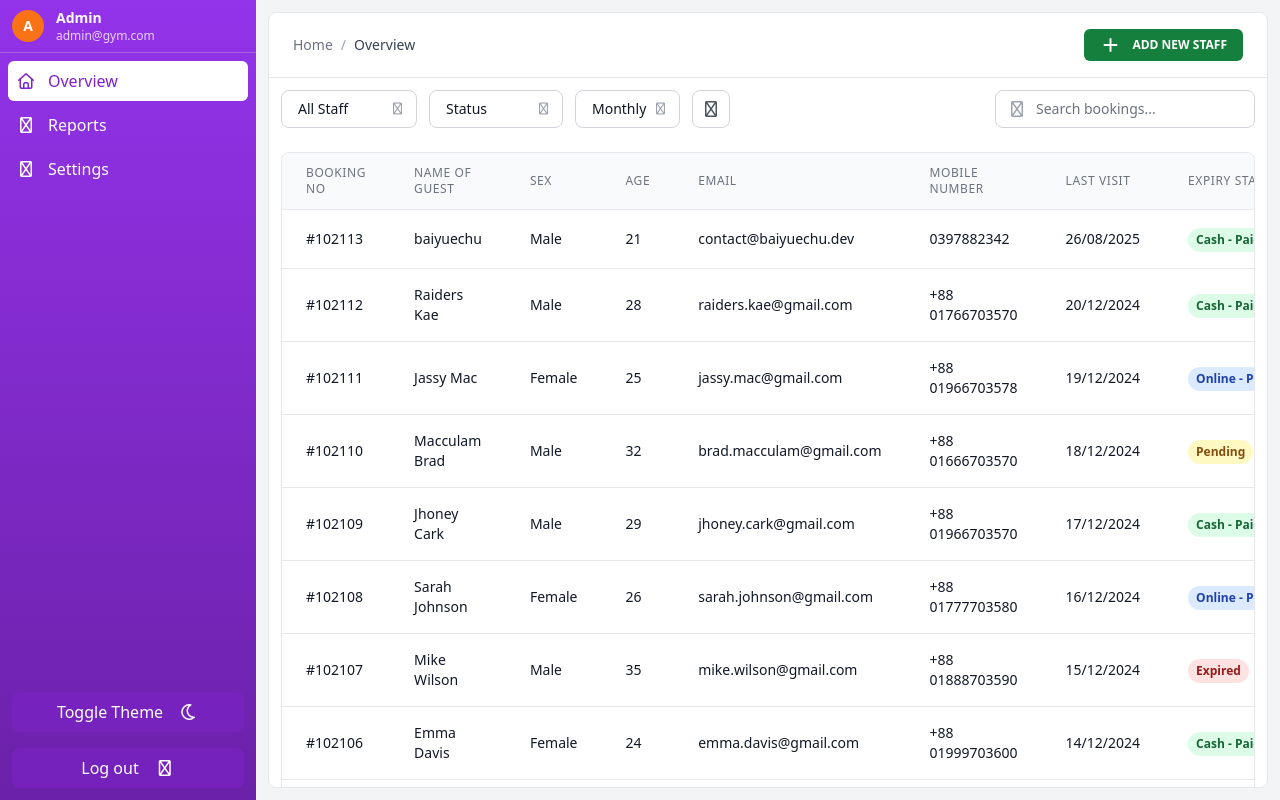
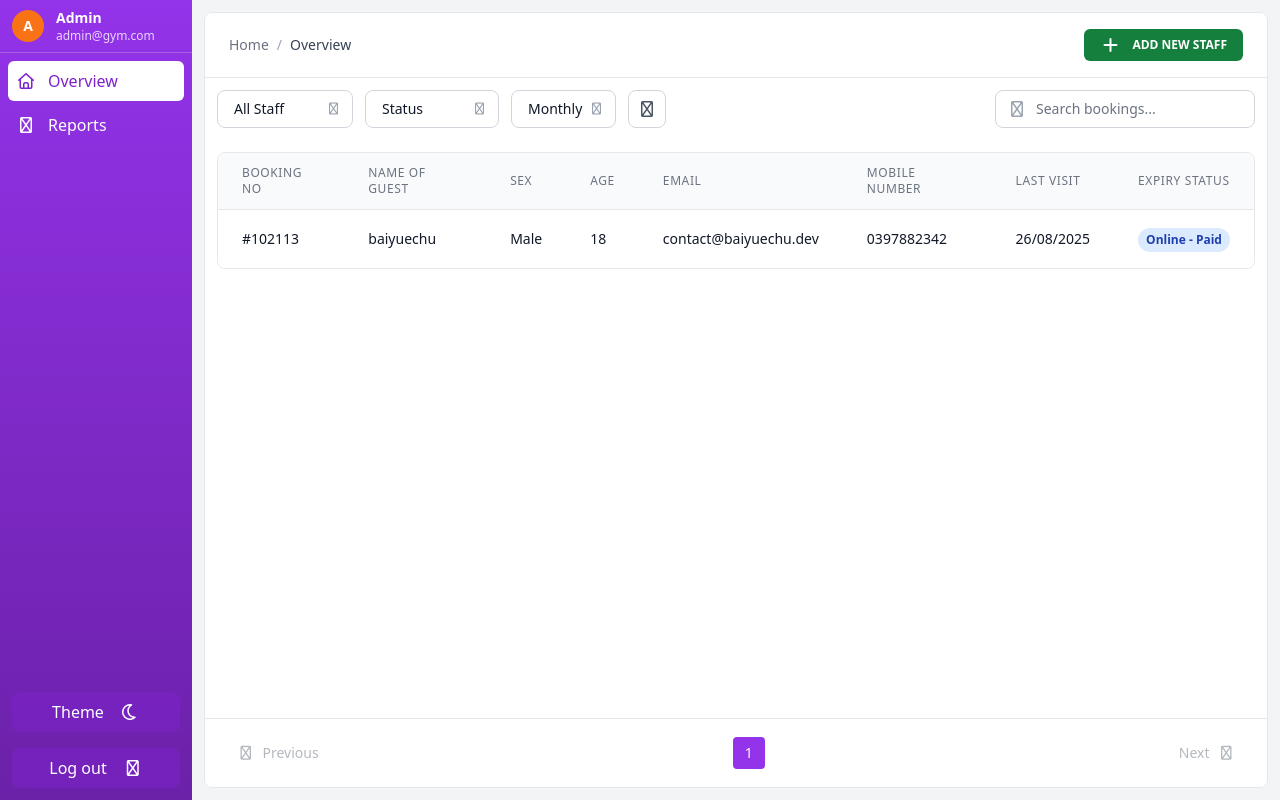
Before and after one commit to baiyuechuu/gym_mamanger_website, a website: page index.html in a window 1280 px wide. Drawn offline with nearby package versions, Linux system fonts and the light colour scheme.

Commit message:
chore(ui): update sidebar layout and clean up member data - Reduce sidebar width from 64 to 48 units for better spacing - Remove settings menu item (commented out for potential future use) - Simplify theme toggle button text from "Toggle Theme" to "Theme" - Update main content margin to match new sidebar width - Clean up gym members data by removing all entries except test user - Update test user details: age from 21 to 18, payment status from cash to online, and address - Update nodemon dependency from 3.0.1 to 3.1.10 - Reorganize package.json dependencies and keywords formatting

```diff
--- a/data/gym-members.json
+++ b/data/gym-members.json
@@ -4,151 +4,19 @@
       "bookingNo": "#102113",
       "name": "baiyuechu",
       "sex": "Male",
-      "age": 21,
+      "age": 18,
       "email": "contact@baiyuechu.dev",
       "mobile": "0397882342",
       "lastVisit": "26/08/2025",
-      "expiryStatus": "Cash - Paid",
-      "statusClass": "bg-green-100 dark:bg-green-900/30 text-green-800 dark:text-green-400",
-      "address": "hehe",
+      "expiryStatus": "Online - Paid",
+      "statusClass": "bg-blue-100 dark:bg-blue-900/30 text-blue-800 dark:text-blue-400",
+      "address": "hic hic",
       "birthday": "2004-04-11",
       "signupDate": "2025-08-26",
       "packageType": "6month",
       "startDate": "2025-08-26",
       "endDate": "2026-02-26",
       "paymentDate": "2025-08-26"
-    },
-    {
-      "bookingNo": "#102112",
-      "name": "Raiders Kae",
-      "sex": "Male",
-      "age": 28,
-      "email": "raiders.kae@gmail.com",
-      "mobile": "+88 01766703570",
-      "lastVisit": "20/12/2024",
-      "expiryStatus": "Cash - Paid",
-      "statusClass": "bg-green-100 dark:bg-green-900/30 text-green-800 dark:text-green-400"
-    },
-    {
-      "bookingNo": "#102111",
-      "name": "Jassy Mac",
-      "sex": "Female",
-      "age": 25,
-      "email": "jassy.mac@gmail.com",
-      "mobile": "+88 01966703578",
-      "lastVisit": "19/12/2024",
-      "expiryStatus": "Online - Paid",
-      "statusClass": "bg-blue-100 dark:bg-blue-900/30 text-blue-800 dark:text-blue-400"
-    },
-    {
-      "bookingNo": "#102110",
-      "name": "Macculam Brad",
-      "sex": "Male",
-      "age": 32,
-      "email": "brad.macculam@gmail.com",
-      "mobile": "+88 01666703570",
-      "lastVisit": "18/12/2024",
-      "expiryStatus": "Pending",
-      "statusClass": "bg-yellow-100 dark:bg-yellow-900/30 text-yellow-800 dark:text-yellow-400"
-    },
-    {
-      "bookingNo": "#102109",
-      "name": "Jhoney Cark",
-      "sex": "Male",
-      "age": 29,
-      "email": "jhoney.cark@gmail.com",
-      "mobile": "+88 01966703570",
-      "lastVisit": "17/12/2024",
-      "expiryStatus": "Cash - Paid",
-      "statusClass": "bg-green-100 dark:bg-green-900/30 text-green-800 dark:text-green-400"
-    },
-    {
-      "bookingNo": "#102108",
-      "name": "Sarah Johnson",
-      "sex": "Female",
-      "age": 26,
-      "email": "sarah.johnson@gmail.com",
-      "mobile": "+88 01777703580",
-      "lastVisit": "16/12/2024",
-      "expiryStatus": "Online - Paid",
-      "statusClass": "bg-blue-100 dark:bg-blue-900/30 text-blue-800 dark:text-blue-400"
-    },
-    {
-      "bookingNo": "#102107",
-      "name": "Mike Wilson",
-      "sex": "Male",
-      "age": 35,
-      "email": "mike.wilson@gmail.com",
-      "mobile": "+88 01888703590",
-      "lastVisit": "15/12/2024",
-      "expiryStatus": "Expired",
-      "statusClass": "bg-red-100 dark:bg-red-900/30 text-red-800 dark:text-red-400"
-    },
-    {
-      "bookingNo": "#102106",
-      "name": "Emma Davis",
-      "sex": "Female",
-      "age": 24,
-      "email": "emma.davis@gmail.com",
-      "mobile": "+88 01999703600",
-      "lastVisit": "14/12/2024",
-      "expiryStatus": "Cash - Paid",
-      "statusClass": "bg-green-100 dark:bg-green-900/30 text-green-800 dark:text-green-400"
-    },
-    {
-      "bookingNo": "#102105",
-      "name": "James Brown",
-      "sex": "Male",
-      "age": 31,
-      "email": "james.brown@gmail.com",
-      "mobile": "+88 01111703610",
-      "lastVisit": "13/12/2024",
-      "expiryStatus": "Online - Paid",
-      "statusClass": "bg-blue-100 dark:bg-blue-900/30 text-blue-800 dark:text-blue-400"
-    },
-    {
-      "bookingNo": "#102104",
-      "name": "Lisa Anderson",
-      "sex": "Female",
-      "age": 27,
-      "email": "lisa.anderson@gmail.com",
-      "mobile": "+88 01222703620",
-      "lastVisit": "12/12/2024",
-      "expiryStatus": "Pending",
-      "statusClass": "bg-yellow-100 dark:bg-yellow-900/30 text-yellow-800 dark:text-yellow-400"
-    },
-    {
-      "bookingNo": "#102103",
-      "name": "David Miller",
-      "sex": "Male",
-      "age": 33,
-      "email": "david.miller@gmail.com",
-      "mobile": "+88 01333703630",
-      "lastVisit": "11/12/2024",
-      "expiryStatus": "Expired",
-      "statusClass": "bg-red-100 dark:bg-red-900/30 text-red-800 dark:text-red-400"
-    },
-    {
-      "bookingNo": "#102102",
-      "name": "Anna Taylor",
-      "sex": "Female",
-      "age": 22,
-      "email": "anna.taylor@gmail.com",
-      "mobile": "+88 01444703640",
-      "lastVisit": "10/12/2024",
-      "expiryStatus": "Cash - Paid",
-      "statusClass": "bg-green-100 dark:bg-green-900/30 text-green-800 dark:text-green-400"
-    },
-    {
-      "bookingNo": "#102101",
-      "name": "Robert Garcia",
-      "sex": "Male",
-      "age": 30,
-      "email": "robert.garcia@gmail.com",
-      "mobile": "+88 01555703650",
-      "lastVisit": "09/12/2024",
-      "expiryStatus": "Online - Paid",
-      "statusClass": "bg-blue-100 dark:bg-blue-900/30 text-blue-800 dark:text-blue-400"
     }
   ]
 }
--- a/index.html
+++ b/index.html
@@ -18,7 +18,7 @@
   <body class="bg-gray-100 dark:bg-gray-900 font-inter transition-colors duration-200">
     <!-- Sidebar -->
     <div
-      class="fixed left-0 top-0 h-screen w-12 sm:w-64 bg-gradient-to-b from-purple-600 to-purple-800 dark:from-gray-800 dark:to-gray-900 text-white flex flex-col pb-2"
+      class="fixed left-0 top-0 h-screen w-12 sm:w-48 bg-gradient-to-b from-purple-600 to-purple-800 dark:from-gray-800 dark:to-gray-900 text-white flex flex-col pb-2"
     >
       <!-- User Profile Section -->
       <div class="py-2 sm:px-3 border-b border-gray-300/30 dark:border-gray-600/30">
@@ -56,15 +56,15 @@
               <span class="hidden sm:block">Reports</span>
             </a>
           </li>
-          <li>
-            <a
-              href="#"
-              class="flex items-center space-x-3 p-2 rounded-md hover:bg-purple-700/50 dark:hover:bg-gray-700/50 transition-colors"
-            >
-              <i class="fa-regular fa-gear"></i>
-              <span class="hidden sm:block">Settings</span>
-            </a>
-          </li>
+          <!-- <li> -->
+          <!--   <a -->
+          <!--     href="#" -->
+          <!--     class="flex items-center space-x-3 p-2 rounded-md hover:bg-purple-700/50 dark:hover:bg-gray-700/50 transition-colors" -->
+          <!--   > -->
+          <!--     <i class="fa-regular fa-gear"></i> -->
+          <!--     <span class="hidden sm:block">Settings</span> -->
+          <!--   </a> -->
+          <!-- </li> -->
         </ul>
       </nav>
 
@@ -74,7 +74,7 @@
           id="theme-toggle"
           class="w-full bg-purple-700/50 dark:bg-gray-700/50 hover:bg-purple-700 dark:hover:bg-gray-600 text-white py-2 px-4 rounded-lg transition-colors flex items-center justify-center gap-4 mb-2"
         >
-          <span class="hidden sm:block">Toggle Theme</span>
+          <span class="hidden sm:block">Theme</span>
           <i id="theme-icon" class="fa-regular fa-moon"></i>
         </button>
       </div>
@@ -91,7 +91,7 @@
     </div>
 
     <!-- Main Content Area -->
-    <div class="ml-12 sm:ml-64 p-3">
+    <div class="ml-12 sm:ml-48 p-3">
       <!-- Content will be dynamically loaded here -->
     </div>
 
--- a/scripts/core/base-router.js
+++ b/scripts/core/base-router.js
@@ -97,7 +97,7 @@ class BaseRouter {
 	}
 
 	async updateMainContent(route) {
-		const mainContent = document.querySelector(".ml-12.sm\\:ml-64");
+		const mainContent = document.querySelector(".ml-12.sm\\:ml-48");
 		const routeData = this.routes[route];
 
 		if (mainContent && routeData) {
```
Also changed, not shown: package.json (+9 -4 lines), 1 other file.
